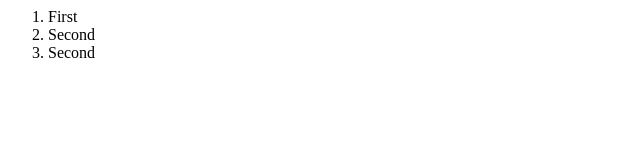
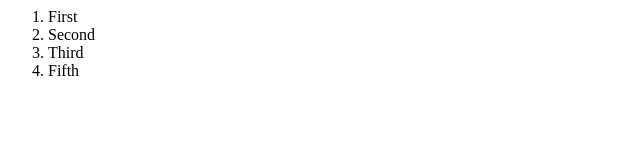
Before and after one commit to shekharkhairnar/TestGitHubRepo1, a plain HTML site: page index.html in a window 1280 px wide. Shown: the full height of the page, 0-640 px from the left. Drawn offline with Linux system fonts and the light colour scheme.

Commit message:
li changes up to fifth

```diff
--- a/index.html
+++ b/index.html
@@ -6,7 +6,8 @@
 		<ol>
 			<li>First</li>
 			<li>Second</li>
-			<li>Second</li>
+			<li>Third</li>
+			<li>Fifth</li>
 		</ol>
 	</div>
 </body>
```
